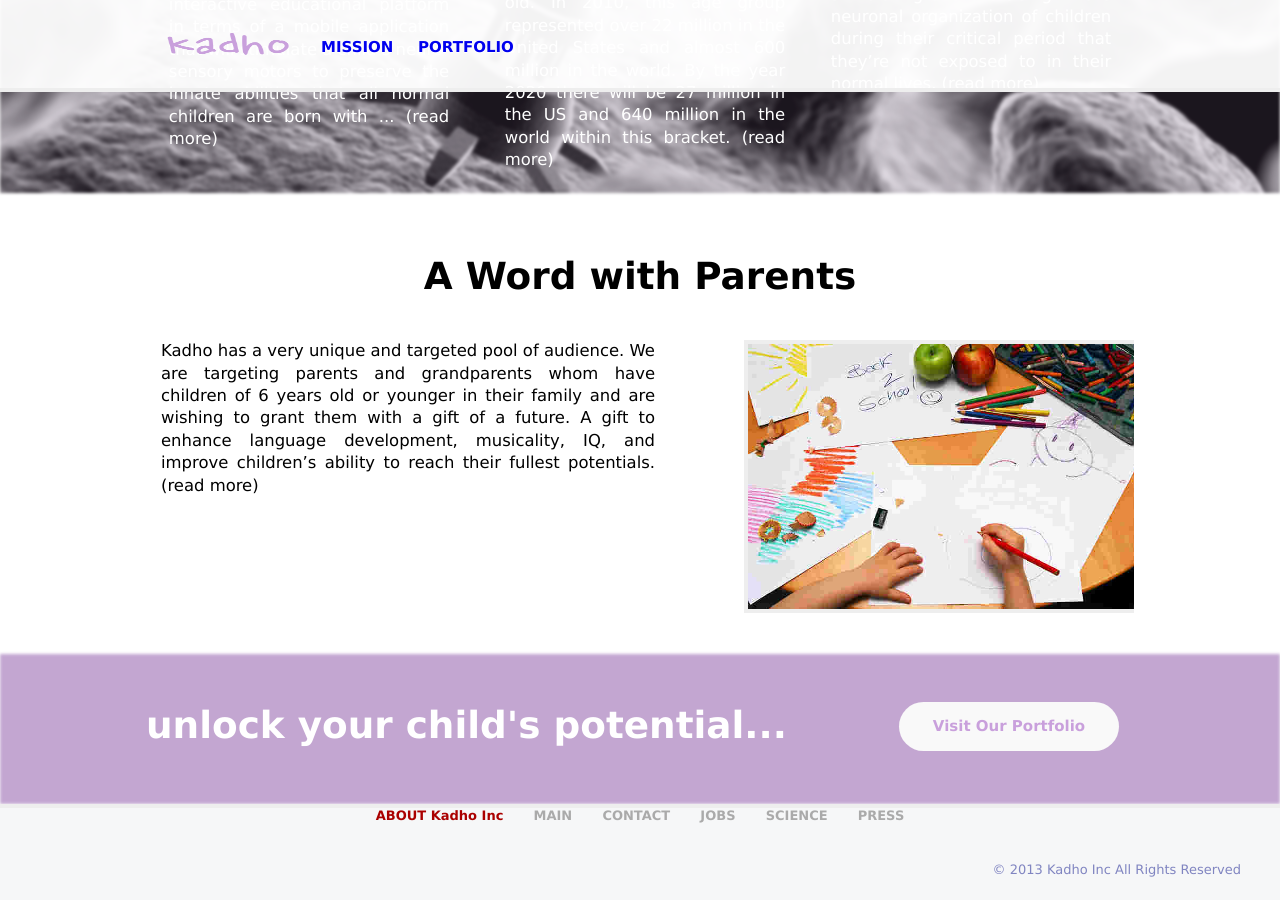
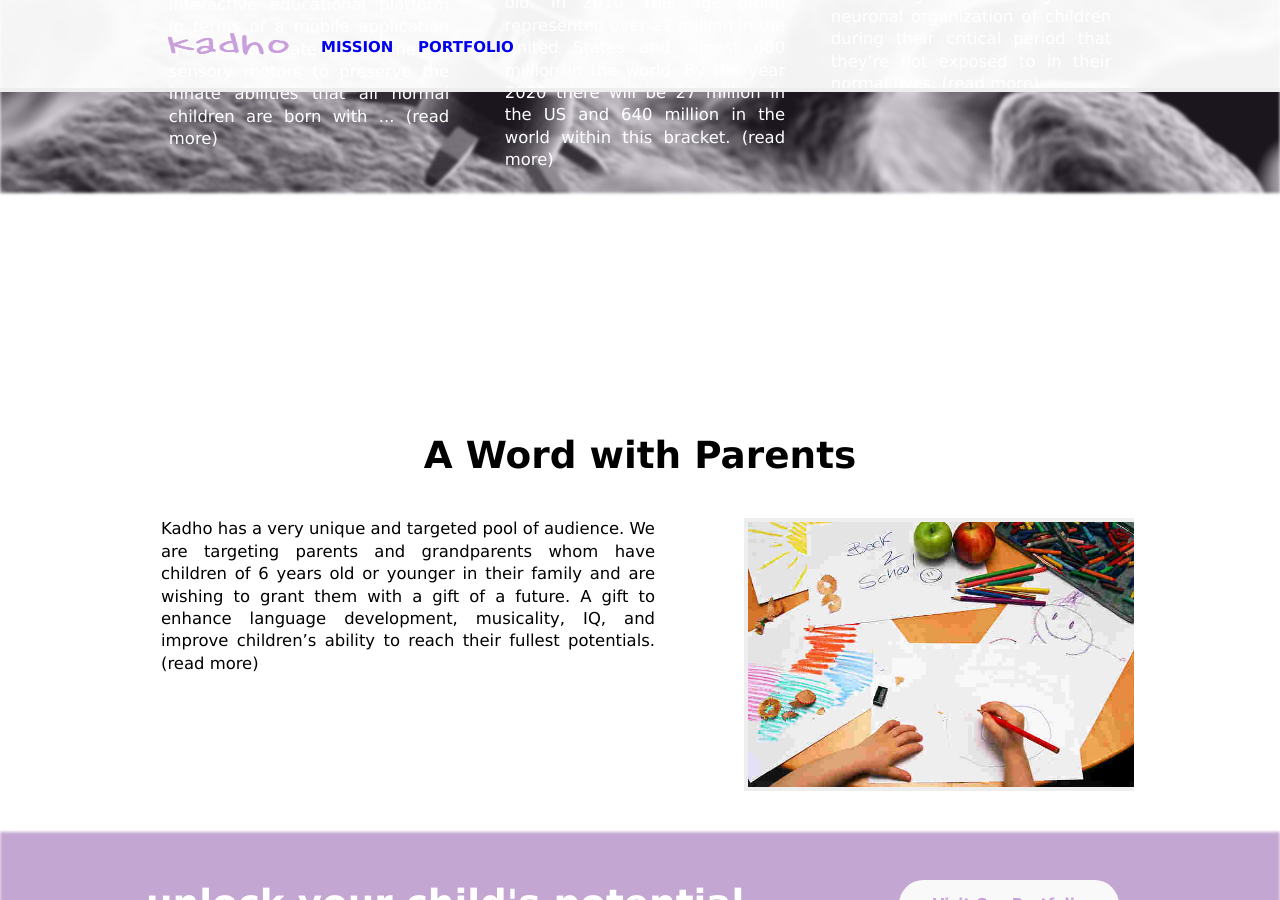
Before and after one commit to kadhoinc/kadhoinc.github.io, a Jekyll site: the page built from index.html, in a window 1280 px wide and 900 px high, scrolled down 740 px. Built offline with Jekyll 4.4.1, drawn with Linux system fonts in a browser that asks for light colours; Markdown is read by kramdown in place of the engine named in the settings.

Commit message:
changed something again

```diff
--- a/css/main.css
+++ b/css/main.css
@@ -431,13 +431,13 @@ ul.posts span {
 }
 
 #band3 {
-  margin-top: 20px;
+  margin-top: 20%;
   width: 100%;
   overflow: hidden;
 }
 
 #band3 .heading {
- margin-top: 5px;
+ margin-top: 35px;
  width:100%;
  text-align: center;
  font-size: 2.5em;
```
Also changed, not shown: 1 other file.
